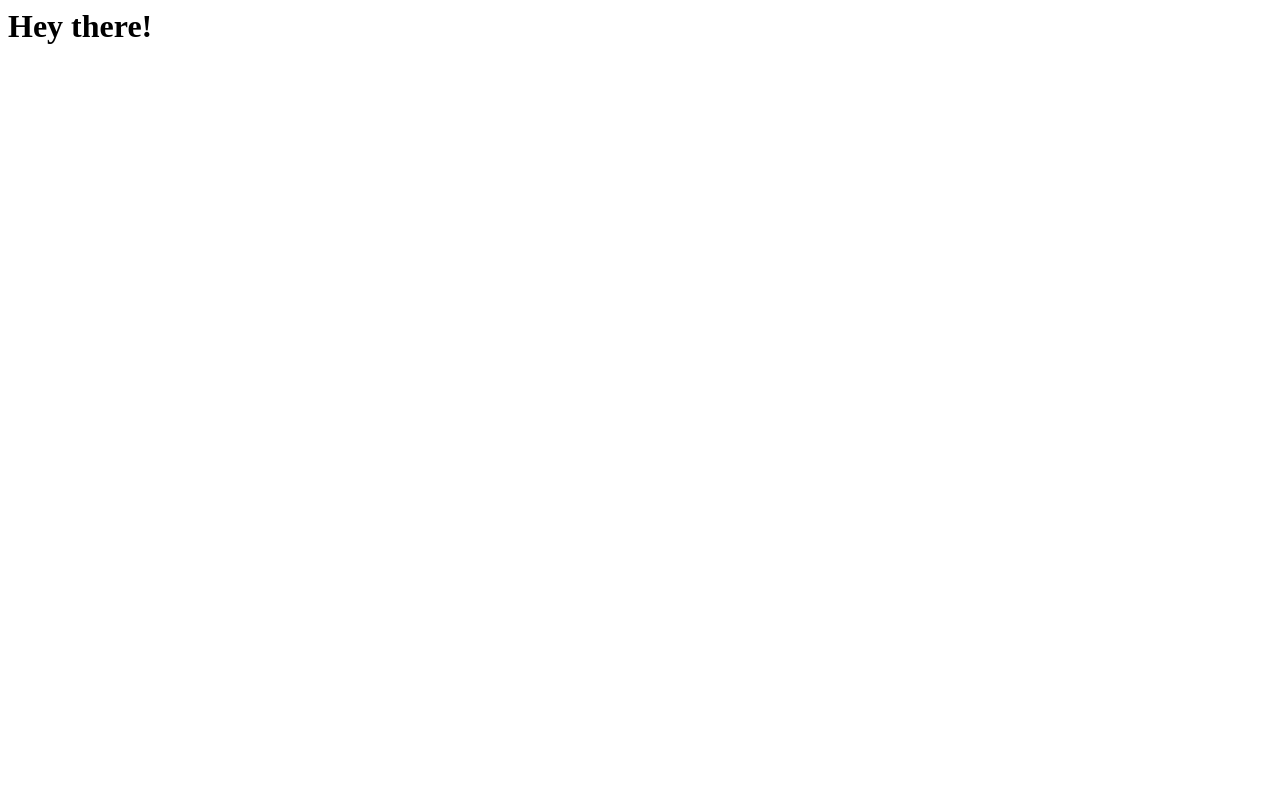
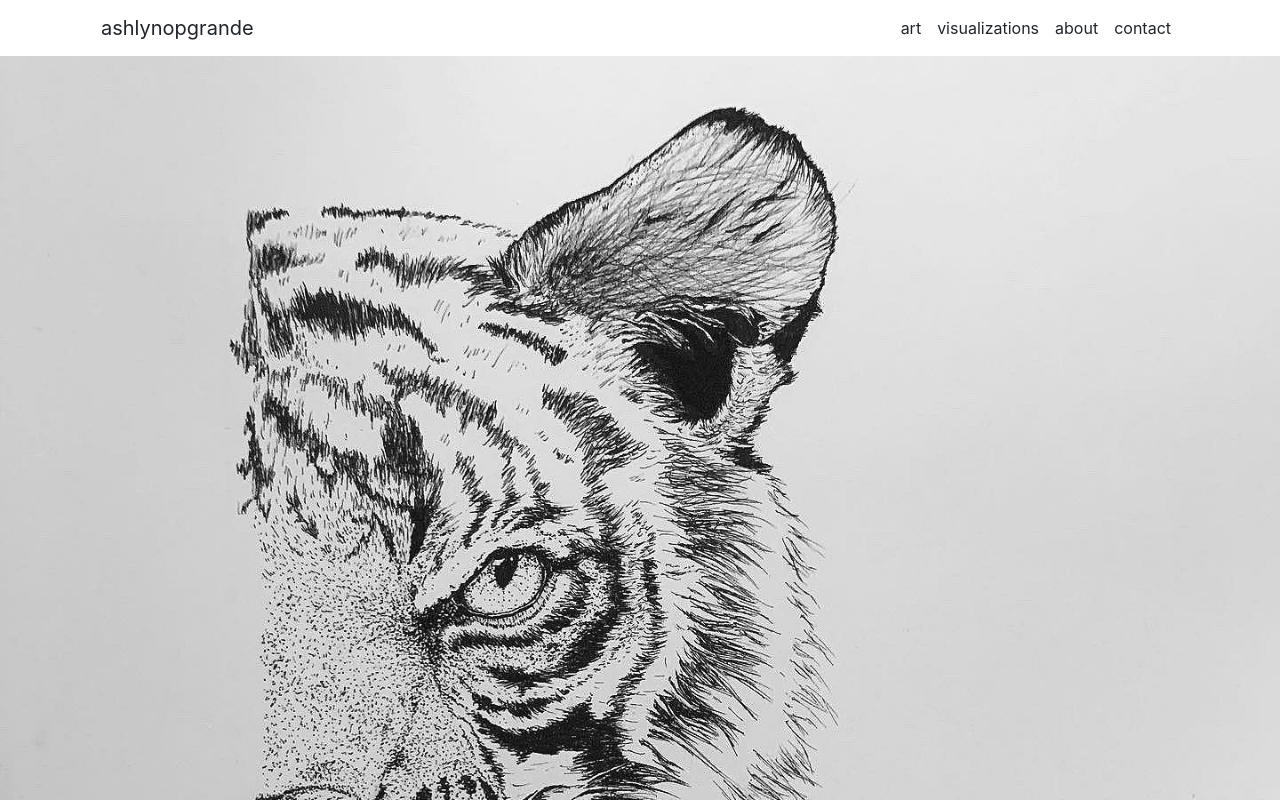
Before and after one commit to ashlyno/myportfolio, a plain HTML site: page index.html in a window 1280 px wide. Shown: the top 800 px of the page. Drawn offline with nearby package versions, Linux system fonts and the light colour scheme.

Commit message:
just the skeleton

```diff
--- a/index.html
+++ b/index.html
@@ -1,6 +1,48 @@
-<html>
-<title>Heading</title>
-<body>
-    <h1>Hey there!</h1>
-</body>
+<!doctype html>
+<html lang="en">
+  <head>
+    <!-- Required meta tags -->
+    <meta charset="utf-8">
+    <meta name="viewport" content="width=device-width, initial-scale=1, shrink-to-fit=no">
+
+    <!-- Bootstrap CSS -->
+    <link rel="stylesheet" href="https://stackpath.bootstrapcdn.com/bootstrap/4.4.1/css/bootstrap.min.css" integrity="sha384-Vkoo8x4CGsO3+Hhxv8T/Q5PaXtkKtu6ug5TOeNV6gBiFeWPGFN9MuhOf23Q9Ifjh" crossorigin="anonymous">
+
+    <link rel="stylesheet" href="css/main.css"/>
+
+    <title>ashlynopgrande.com</title>
+  </head>
+  <body>
+        <div class="container">
+            <nav class="navbar navbar-expand-lg">
+                <ul class="navbar-nav mr-auto">
+                    <a class="navbar-brand">ashlynopgrande</a>
+                </ul>
+                <ul class="navbar-nav">
+                    <li class="nav-item">
+                        <a class="nav-link">art</a>
+                    </li>
+                    <li class="nav-item">
+                        <a class="nav-link">visualizations</a>
+                    </li>
+                    <li class="nav-item">
+                        <a class="nav-link">about</a>
+                    </li>
+                    <li class="nav-item">
+                        <a class="nav-link">contact</a>
+                    </li>
+                </ul>
+            </nav>
+        </div>
+
+        <div class="containter" id="welcome_image">
+                <img src="\images\welcome_image.jpg" class="img-fluid" alt="Responsive image">
+        </div>
+
+        <!-- Optional JavaScript -->
+        <!-- jQuery first, then Popper.js, then Bootstrap JS -->
+        <script src="https://code.jquery.com/jquery-3.4.1.slim.min.js" integrity="sha384-J6qa4849blE2+poT4WnyKhv5vZF5SrPo0iEjwBvKU7imGFAV0wwj1yYfoRSJoZ+n" crossorigin="anonymous"></script>
+        <script src="https://cdn.jsdelivr.net/npm/popper.js@1.16.0/dist/umd/popper.min.js" integrity="sha384-Q6E9RHvbIyZFJoft+2mJbHaEWldlvI9IOYy5n3zV9zzTtmI3UksdQRVvoxMfooAo" crossorigin="anonymous"></script>
+        <script src="https://stackpath.bootstrapcdn.com/bootstrap/4.4.1/js/bootstrap.min.js" integrity="sha384-wfSDF2E50Y2D1uUdj0O3uMBJnjuUD4Ih7YwaYd1iqfktj0Uod8GCExl3Og8ifwB6" crossorigin="anonymous"></script>
+    </body>
 </html>
```
Also changed, not shown: css/main.css (added), images/welcome_image.jpg (added).
